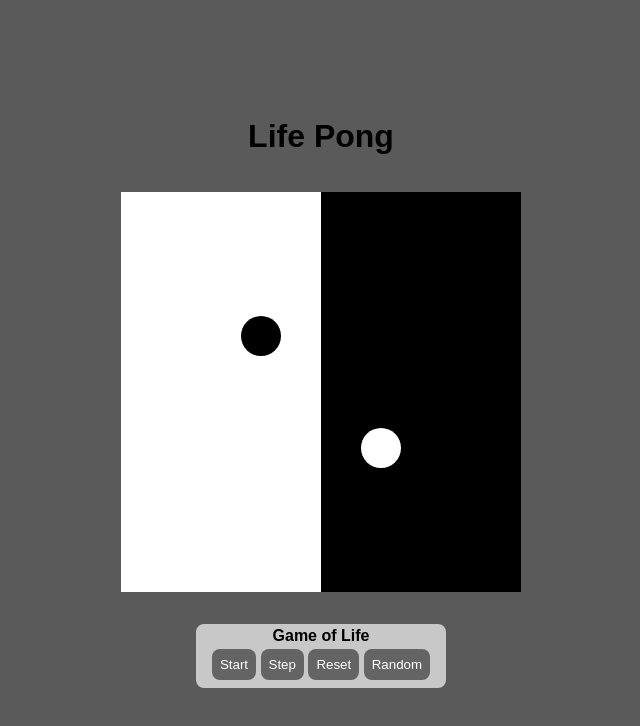
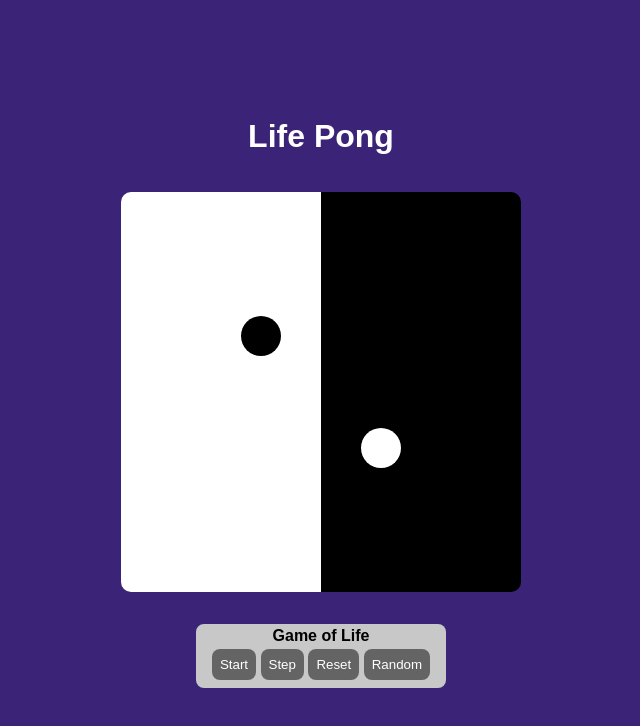
Before and after one commit to jteitelb/life-pong, a plain HTML site: page index.html in a window 1280 px wide. Shown: the whole page, without its empty margins (319-959 px from the left). Drawn offline with Linux system fonts and the light colour scheme.

Commit message:
background, canvas border-radius

```diff
--- a/styles.css
+++ b/styles.css
@@ -11,10 +11,14 @@ body {
   align-items: center;
   justify-content: center;
 
-  background-color: rgb(90, 90, 90);
+  background-color: rgb(59, 35, 119);
+}
+h1 {
+  color: white;
 }
 canvas {
   margin: 1rem;
+  border-radius: 10px;
 }
 .control-panel {
   padding: 0 1rem;
```
